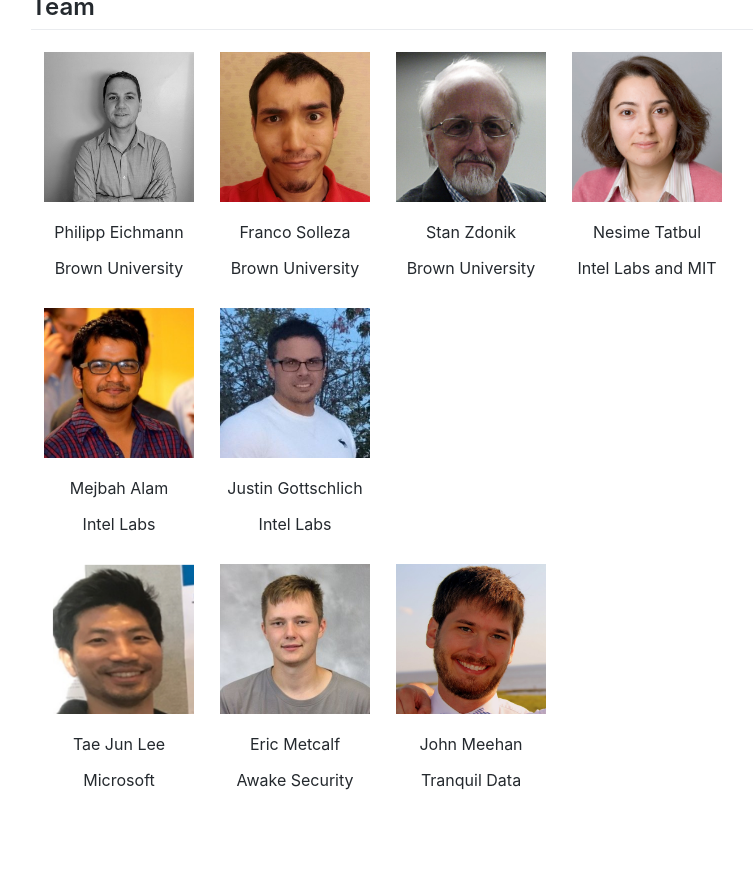
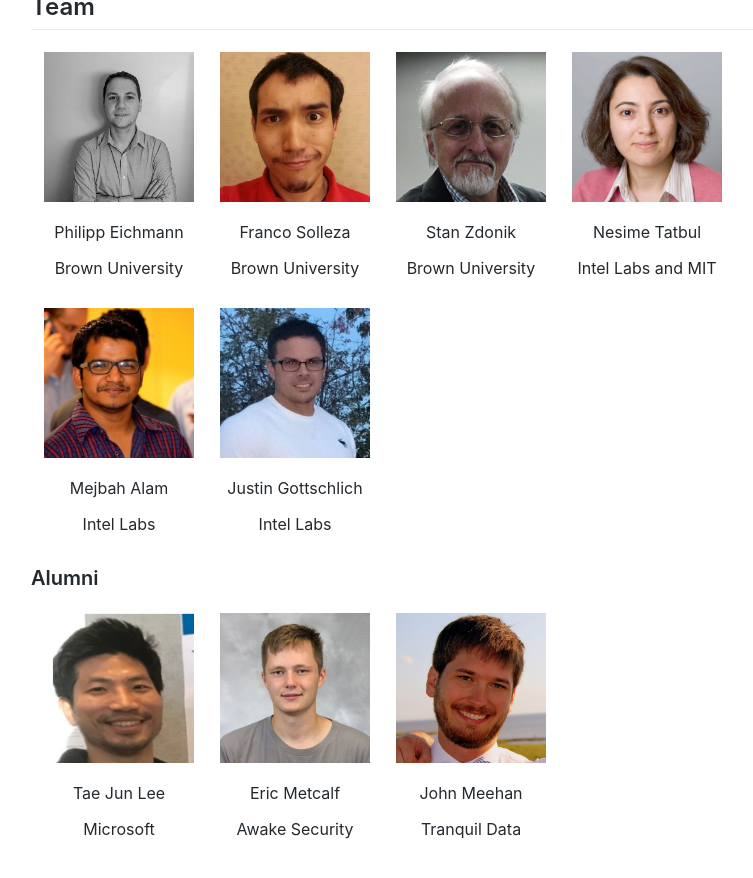
Before and after one commit to brown-timeseries/metronome, a Jekyll site: the page built from index.md, in a window 1280 px wide and 900 px high, scrolled down 1084 px. Shown: the top 878 px of the window, without its empty margins (164-917 px from the left). Built offline with Jekyll 4.4.1, drawn with Linux system fonts in a browser that asks for light colours; our own code applies the rules of GitHub Pages for plain Markdown files; comment, search, counter and statistics services are not loaded; before the commit the page ends 1935 px from its top, so only the background shows below that.

Commit message:
adding alumni section:

```diff
--- a/index.md
+++ b/index.md
@@ -87,6 +87,8 @@ CIDR. 2017.
 </tbody>
 </table>
 
+### Alumni
+
 <table>
 <tbody>
   <tr>
```
